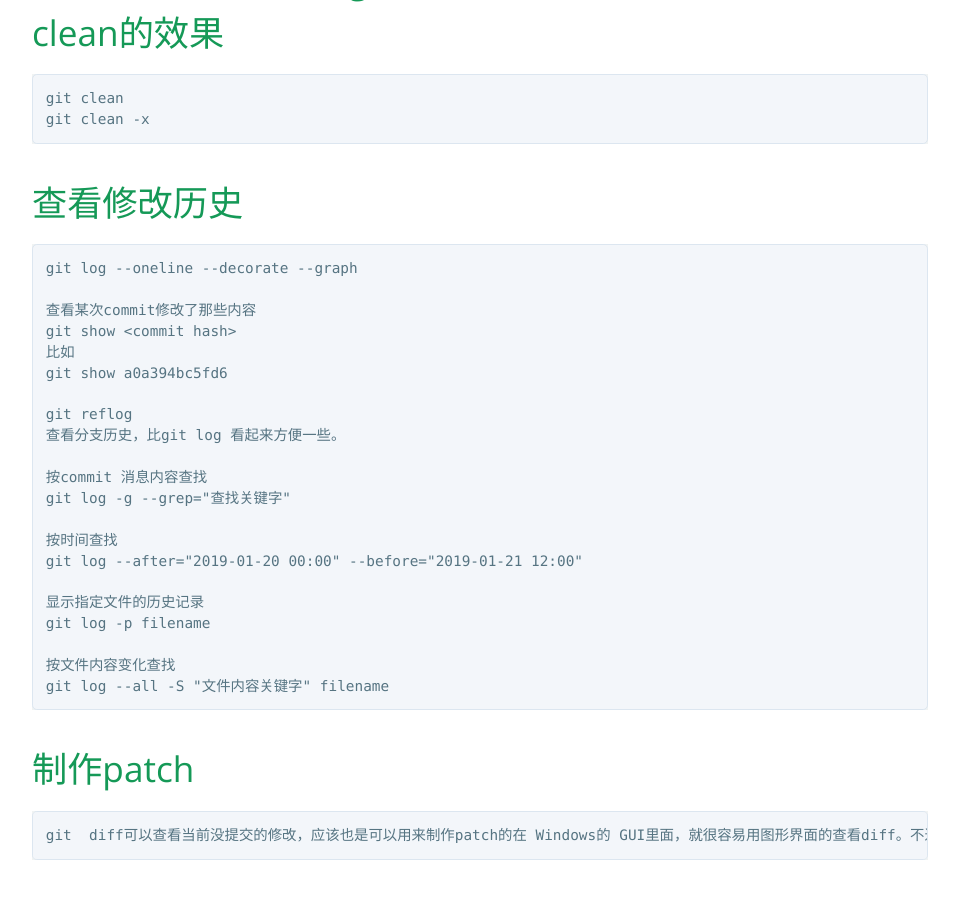
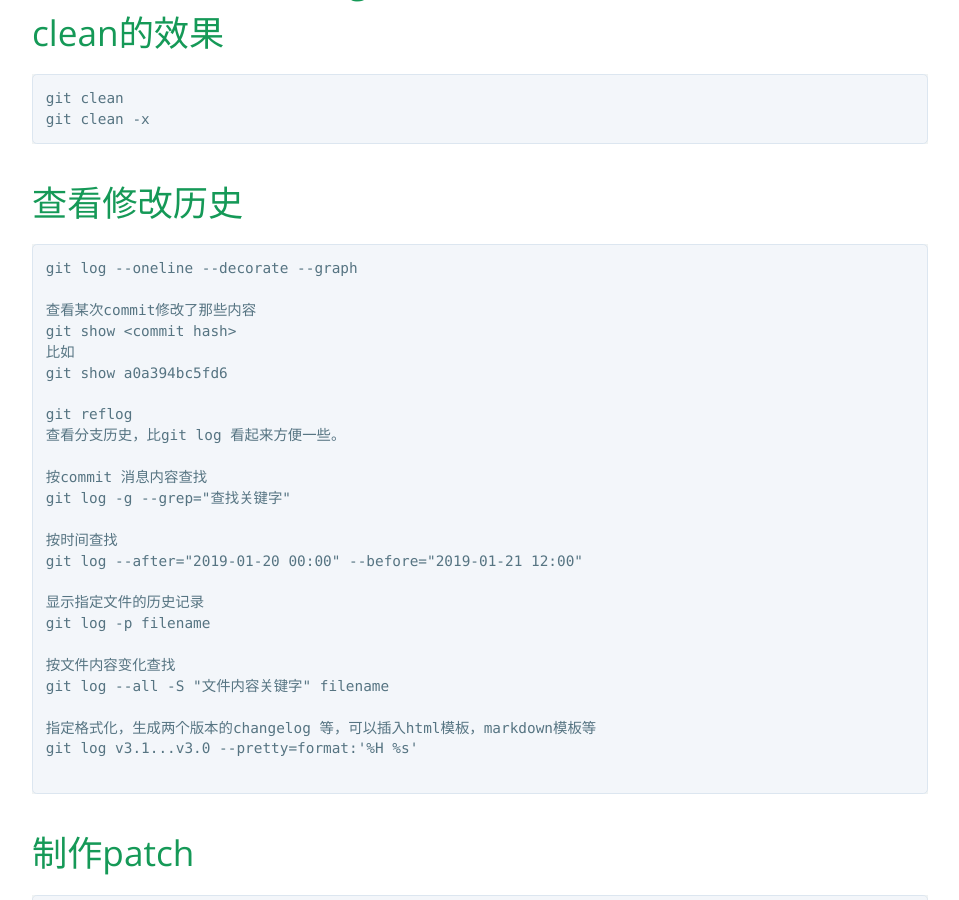
Before and after one commit to gmd20/gmd20.github.io, a Jekyll site: the page built from _posts/2013-11-27-常用git命令.markdown, in a window 1280 px wide and 900 px high, scrolled down 3155 px. Shown: the whole window, without its empty margins (160-1119 px from the left). Built offline with Jekyll 4.4.1, drawn with Linux system fonts in a browser that asks for light colours; comment, search, counter and statistics services are not loaded.

Commit message:
Update 2013-11-27-常用git命令.markdown

````diff
--- a/_posts/2013-11-27-常用git命令.markdown
+++ b/_posts/2013-11-27-常用git命令.markdown
@@ -143,6 +143,10 @@ git log -p filename
 
 按文件内容变化查找
 git log --all -S "文件内容关键字" filename
+
+指定格式化，生成两个版本的changelog 等，可以插入html模板，markdown模板等
+git log v3.1...v3.0 --pretty=format:'%H %s'
+
 ```
 
 制作patch
````
